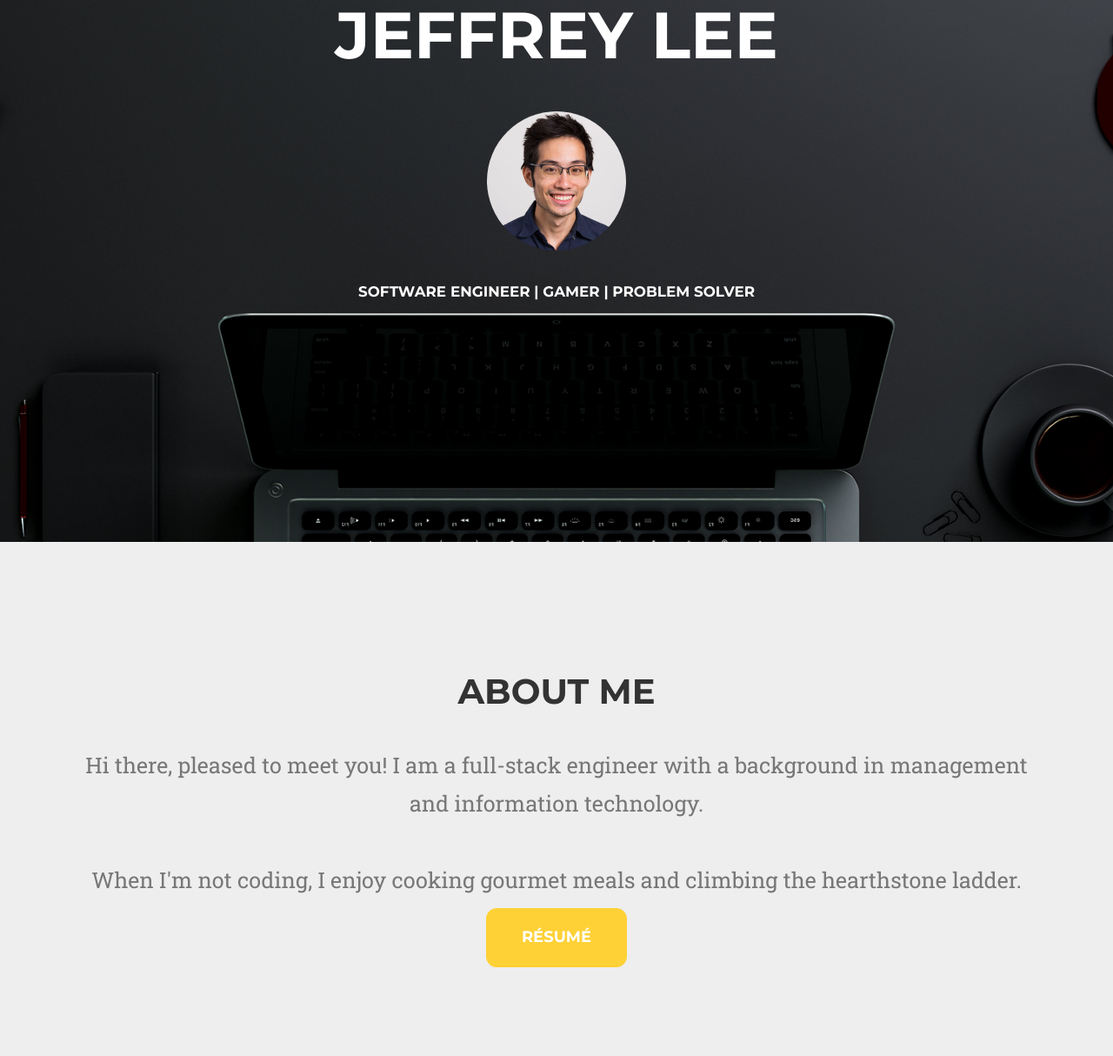
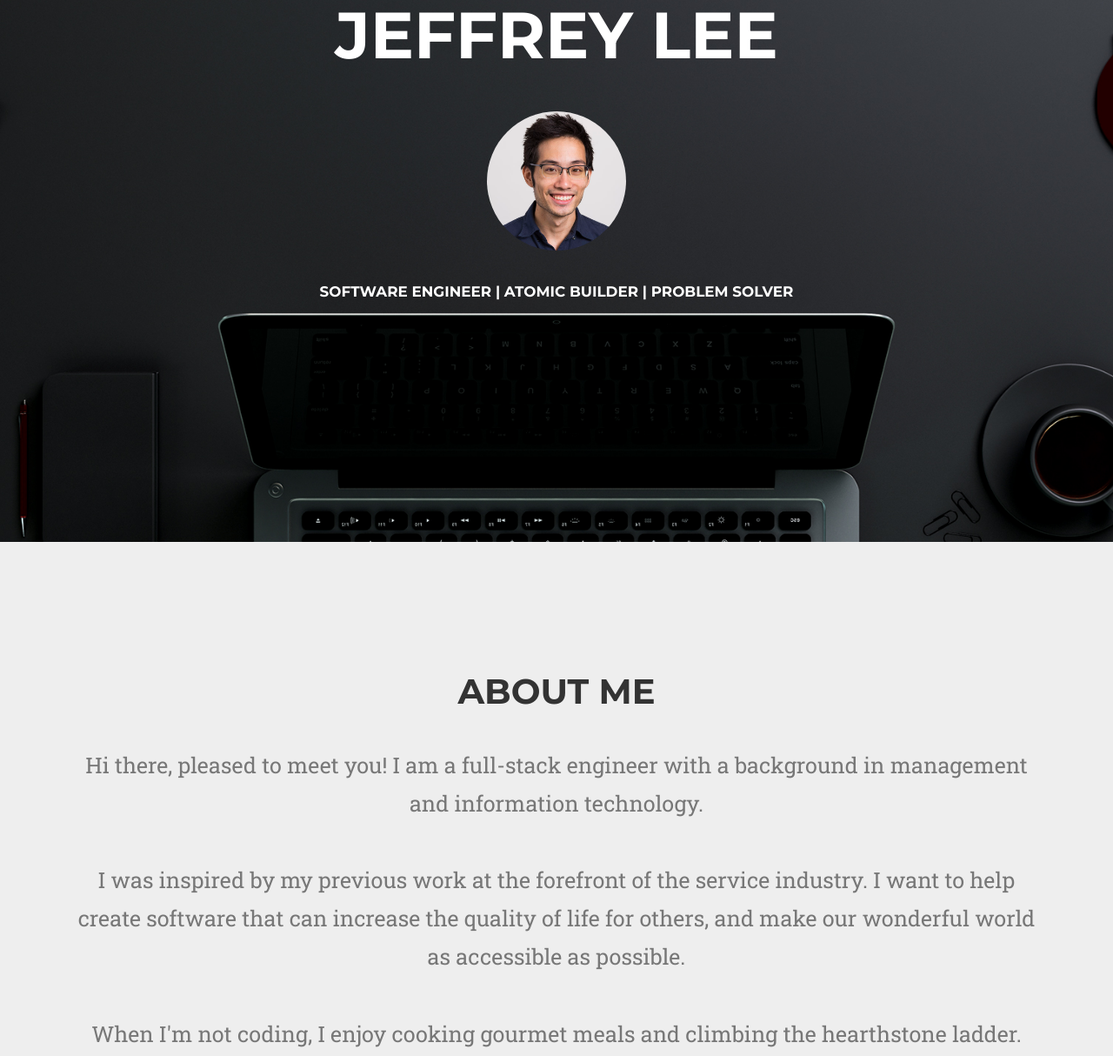
Before and after one commit to jlee22/jefflee.github.io, a website: page index.html in a window 1280 px wide. Shown: the part 297-1511 px from the top of the page at 87% size. Drawn offline with nearby package versions, Linux system fonts and the light colour scheme; a web font is replaced by a local one.

Commit message:
update summary to include more detail

```diff
--- a/index.html
+++ b/index.html
@@ -77,7 +77,7 @@
             <div class="intro-text">
                 <div class="intro-heading">Jeffrey Lee</div>
                 <p><img src="img/head.jpg" style="border-radius:50%;width:20vh;height:auto;"></p>
-                <div class="intro-heading" style="font-size:1.2em;">Software Engineer | Gamer | Problem Solver</div>
+                <div class="intro-heading" style="font-size:1.2em;">Software Engineer | Atomic Builder | Problem Solver</div>
                 <!-- <a href="#services" class="page-scroll btn btn-xl">Tell Me More</a> -->
             </div>
         </div>
@@ -91,7 +91,9 @@
           <hr class="primary">
           <p class="text-muted" style="font-size:1.8em;">Hi there, pleased to meet you! I am a full-stack engineer with a background in management and information technology.
           <br>
-
+          <br>
+          I was inspired by my previous work at the forefront of the service industry. I want to help create software that can increase the quality of life for others, and make our wonderful world as accessible as possible.
+          <br>
           <br>
           When I'm not coding, I enjoy cooking gourmet meals and climbing the hearthstone ladder.
 
```
